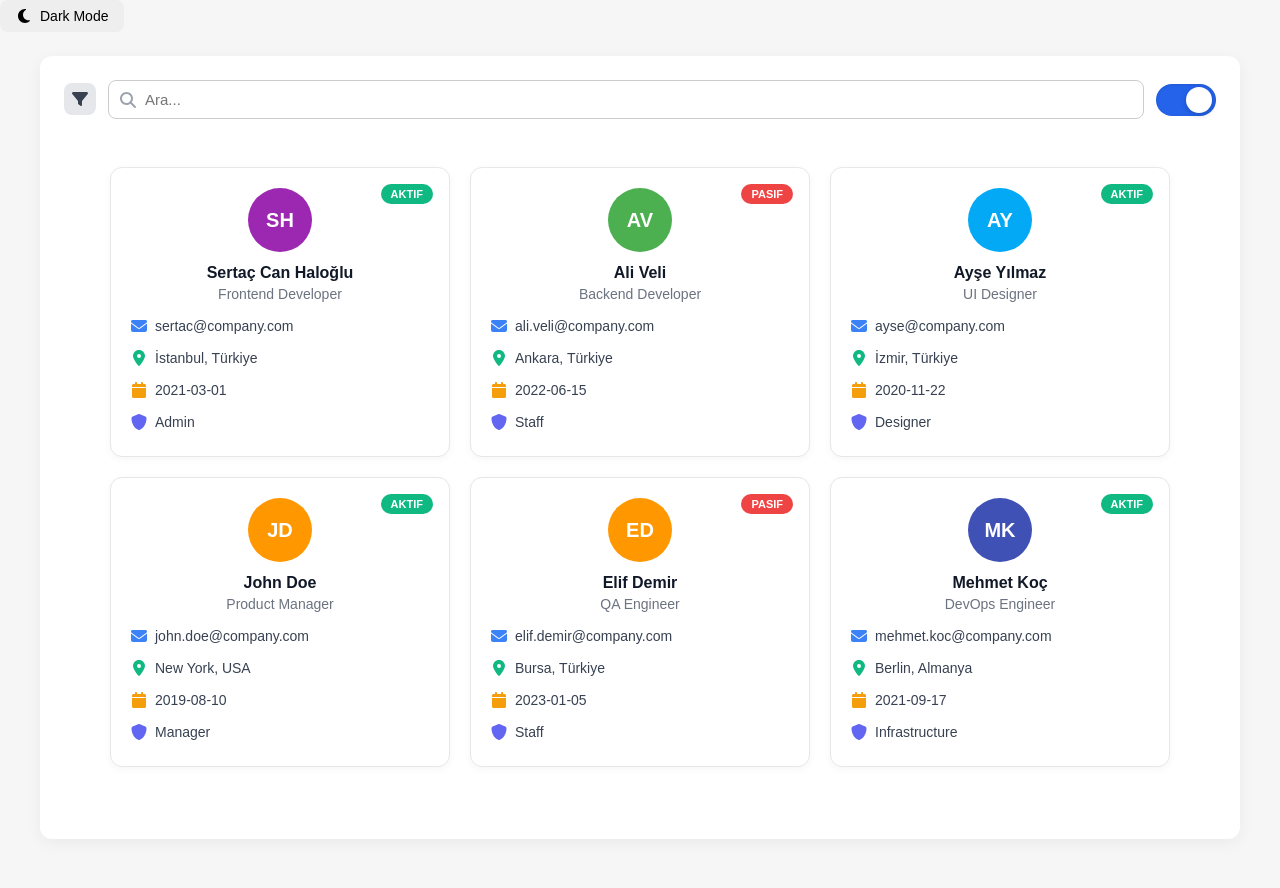
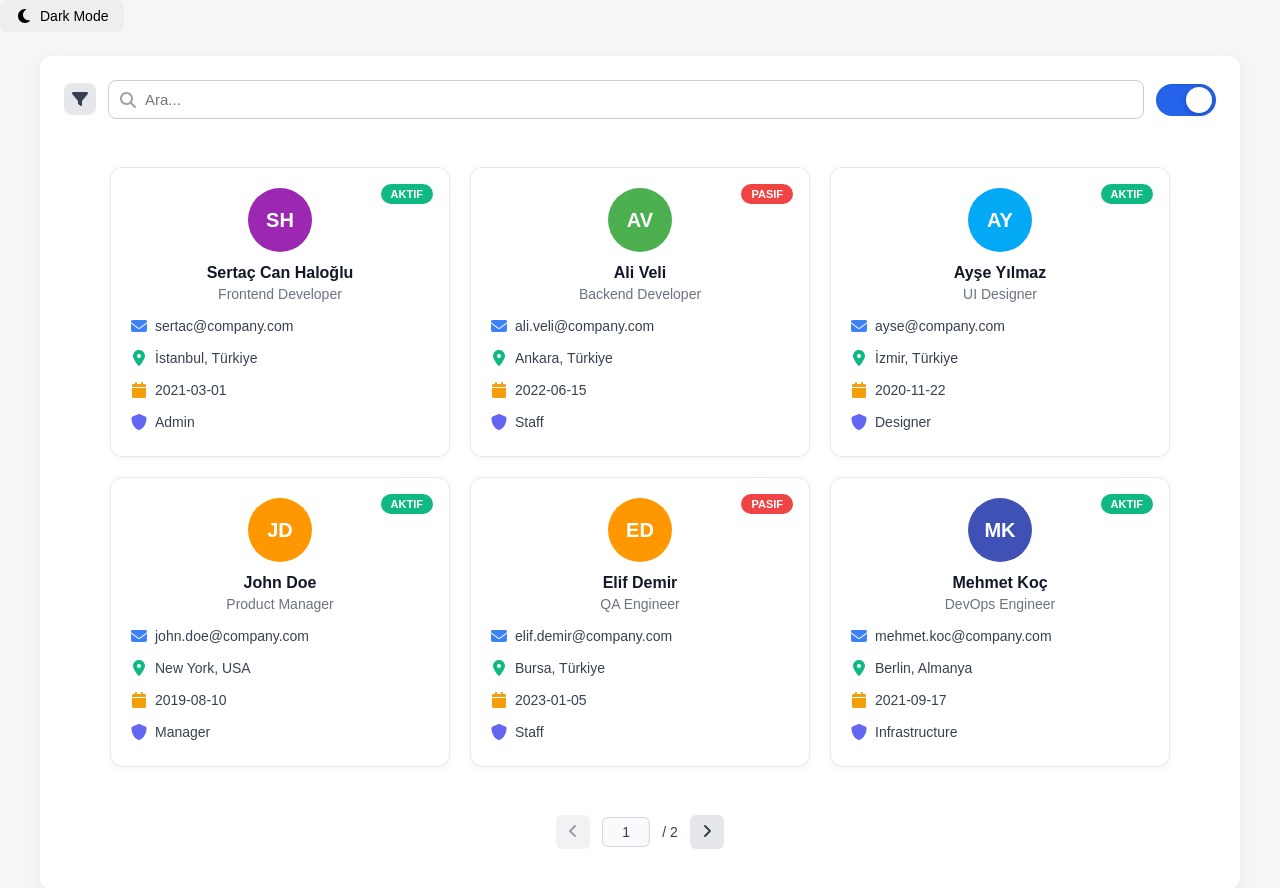
Before and after one commit to haloglu/table-to-card-viewer, a Nuxt app: page / in a window 1280 px wide. Shown: the top 888 px of the page. Before the commit the page ends 863 px from the top, so only its background shows below. Built offline with nearby package versions, Linux system fonts and the light colour scheme.

Commit message:
Add modern pagination with fade transition and dark mode styling

```diff
--- a/components/ViewSwitcher.vue
+++ b/components/ViewSwitcher.vue
@@ -121,7 +121,7 @@
       </div>
 
       <Transition name="fade" mode="out-in">
-        <div>
+        <div :key="currentPage">
           <div v-if="isLoading" class="loading-wrapper">
             <font-awesome-icon
               :icon="['fas', 'spinner']"
@@ -135,7 +135,7 @@
             class="card-grid"
           >
             <CardItem
-              v-for="item in filteredItems"
+              v-for="item in paginatedItems"
               :key="item.id"
               v-bind="item"
             />
@@ -159,7 +159,7 @@
               </thead>
               <tbody>
                 <TableRow
-                  v-for="item in filteredItems"
+                  v-for="item in paginatedItems"
                   :key="item.id"
                   v-bind="item"
                 />
@@ -178,6 +178,40 @@
           </div>
         </div>
       </Transition>
+
+      <!-- Pagination -->
+      <div v-if="totalPages > 1" class="pagination">
+        <!-- Sol ok -->
+        <button
+          class="pagination-btn"
+          :disabled="currentPage === 1"
+          @click="goToPage(currentPage - 1)"
+          title="Önceki Sayfa"
+        >
+          <font-awesome-icon :icon="['fas', 'angle-left']" />
+        </button>
+
+        <!-- Sayfa input -->
+        <input
+          type="number"
+          class="pagination-input"
+          v-model.number="currentPage"
+          :min="1"
+          :max="totalPages"
+          @change="validatePage"
+        />
+        <span class="pagination-total">/ {{ totalPages }}</span>
+
+        <!-- Sağ ok -->
+        <button
+          class="pagination-btn"
+          :disabled="currentPage === totalPages"
+          @click="goToPage(currentPage + 1)"
+          title="Sonraki Sayfa"
+        >
+          <font-awesome-icon :icon="['fas', 'angle-right']" />
+        </button>
+      </div>
     </div>
   </div>
 </template>
@@ -192,6 +226,9 @@ import SearchInput from "~/components/SearchInput.vue";
 const searchQuery = ref("");
 const isCardView = ref(true);
 const isLoading = ref(false);
+
+const currentPage = ref(1);
+const pageSize = ref(6);
 
 // Uygulanmış filtre değerleri
 const selectedStatus = ref("");
@@ -267,6 +304,66 @@ const items = [
     joinedAt: "2021-09-17",
     role: "Infrastructure",
     status: "Aktif",
+  },
+  {
+    id: 7,
+    title: "Zeynep Kılıç",
+    description: "Marketing Specialist",
+    email: "zeynep.kilic@company.com",
+    location: "İstanbul, Türkiye",
+    joinedAt: "2020-05-12",
+    role: "Marketing",
+    status: "Aktif",
+  },
+  {
+    id: 8,
+    title: "Ahmet Arslan",
+    description: "Data Analyst",
+    email: "ahmet.arslan@company.com",
+    location: "Ankara, Türkiye",
+    joinedAt: "2021-11-09",
+    role: "Data",
+    status: "Pasif",
+  },
+  {
+    id: 9,
+    title: "Maria Rossi",
+    description: "HR Specialist",
+    email: "maria.rossi@company.com",
+    location: "Rome, Italy",
+    joinedAt: "2020-02-17",
+    role: "HR",
+    status: "Aktif",
+  },
+  {
+    id: 10,
+    title: "Kenan Duman",
+    description: "System Administrator",
+    email: "kenan.duman@company.com",
+    location: "İzmir, Türkiye",
+    joinedAt: "2018-12-03",
+    role: "IT",
+    status: "Pasif",
+  },
+  {
+    id: 11,
+    title: "Emily Clark",
+    description: "UX Designer",
+    email: "emily.clark@company.com",
+    location: "London, UK",
+    joinedAt: "2022-04-22",
+    role: "Designer",
+    status: "Aktif",
+  },
+  {
+    id: 12,
+    title: "Mustafa Yıldız",
+    description: "Fullstack Developer",
+    email: "mustafa.yildiz@company.com",
+    location: "Antalya, Türkiye",
+    joinedAt: "2021-07-14",
+    role: "Developer",
+    status: "Pasif",
   },
 ];
 
@@ -356,6 +453,28 @@ const filteredItems = computed(() => {
 
   return result;
 });
+
+const totalPages = computed(() => {
+  return Math.ceil(filteredItems.value.length / pageSize.value);
+});
+
+const paginatedItems = computed(() => {
+  const start = (currentPage.value - 1) * pageSize.value;
+  const end = start + pageSize.value;
+  return filteredItems.value.slice(start, end);
+});
+
+function goToPage(page) {
+  if (page < 1) page = 1;
+  if (page > totalPages.value) page = totalPages.value;
+  currentPage.value = page;
+}
+
+function validatePage() {
+  if (currentPage.value < 1) currentPage.value = 1;
+  if (currentPage.value > totalPages.value)
+    currentPage.value = totalPages.value;
+}
 
 // Mobil görünüm toggle
 const isMobile = ref(false);
@@ -810,6 +929,102 @@ body.dark .dropdown-actions {
   }
 }
 
+.pagination {
+  display: flex;
+  justify-content: center;
+  align-items: center;
+  gap: 12px;
+  margin: 16px 0;
+
+  .pagination-btn {
+    background-color: #e5e7eb;
+    border: none;
+    padding: 8px 12px;
+    border-radius: 6px;
+    cursor: pointer;
+    font-size: 16px;
+    color: #374151;
+    transition: background-color 0.2s;
+
+    &:hover:not(:disabled) {
+      background-color: #d1d5db;
+    }
+
+    &:disabled {
+      opacity: 0.5;
+      cursor: not-allowed;
+    }
+  }
+
+  .pagination-input {
+    width: 48px;
+    padding: 6px 8px;
+    border: 1px solid #d1d5db;
+    border-radius: 6px;
+    text-align: center;
+    font-size: 14px;
+    color: #374151;
+    background-color: #f9fafb;
+    transition: background-color 0.2s, border-color 0.2s;
+
+    &:focus {
+      outline: none;
+      border-color: #2563eb;
+    }
+
+    // Number input arrows kaldır
+    -moz-appearance: textfield;
+
+    &::-webkit-inner-spin-button,
+    &::-webkit-outer-spin-button {
+      -webkit-appearance: none;
+      margin: 0;
+    }
+  }
+
+  .pagination-total {
+    font-size: 14px;
+    color: #374151;
+  }
+}
+
+/* 🌙 Dark mode */
+body.dark {
+  .pagination {
+    .pagination-btn {
+      background-color: #2c2c2c;
+      color: #f3f3f3;
+
+      &:hover:not(:disabled) {
+        background-color: #3a3a3a;
+      }
+    }
+
+    .pagination-input {
+      background-color: #2c2c2c;
+      color: #f3f3f3;
+      border-color: #444;
+
+      &:focus {
+        border-color: #2563eb;
+      }
+
+      // Number input arrows kaldır
+      -moz-appearance: textfield;
+
+      &::-webkit-inner-spin-button,
+      &::-webkit-outer-spin-button {
+        -webkit-appearance: none;
+        margin: 0;
+      }
+    }
+
+    .pagination-total {
+      color: #ccc;
+    }
+  }
+}
+
 /* 📱 Mobile Responsive */
 @media (max-width: 768px) {
   .view-box {
--- a/plugins/fontawesome.js
+++ b/plugins/fontawesome.js
@@ -10,6 +10,8 @@ import {
   faSearch,
   faXmark,
   faSpinner,
+  faAngleLeft,
+  faAngleRight,
 } from "@fortawesome/free-solid-svg-icons";
 import { FontAwesomeIcon } from "@fortawesome/vue-fontawesome";
 
@@ -24,7 +26,9 @@ library.add(
   faFilter,
   faSearch,
   faXmark,
-  faSpinner
+  faSpinner,
+  faAngleLeft,
+  faAngleRight
 );
 
 export default defineNuxtPlugin((nuxtApp) => {
```
Also changed, not shown: 1 other file (tests, documents, lock files or other folders).
